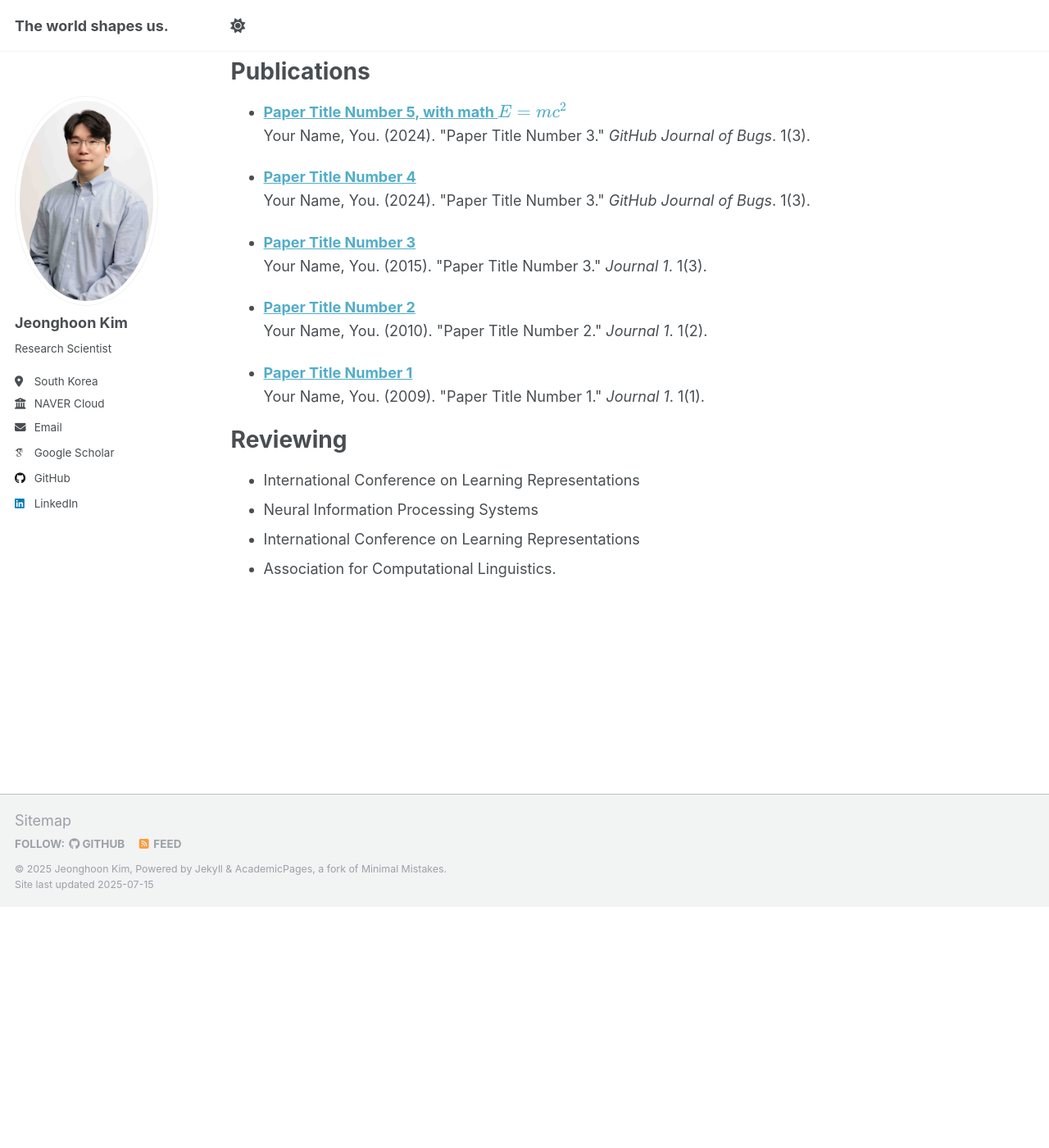
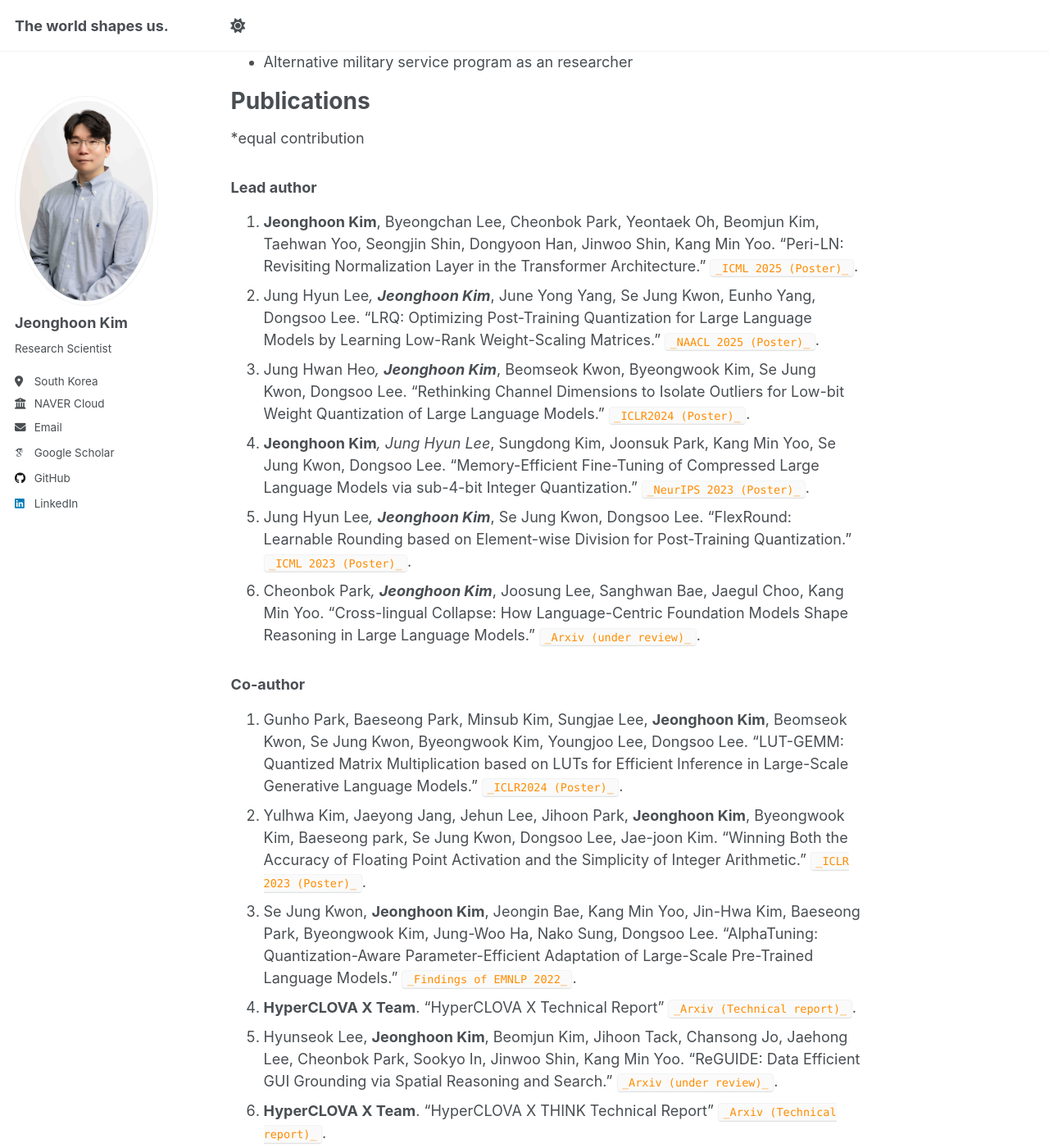
Before and after one commit to penpaperkeycode/penpaperkeycode.github.io, a Jekyll site: the page built from _pages/about.md, in a window 1280 px wide and 1400 px high, scrolled down 811 px. Shown: the whole window at 82% size. Built offline with Jekyll 4.4.1, drawn with Linux system fonts in a browser that asks for light colours; some web fonts are replaced; before the commit the page ends 1917 px from its top, so only the background shows below that; some of the changed text lies outside the part shown.

Commit message:
Update about.md

```diff
--- a/_pages/about.md
+++ b/_pages/about.md
@@ -19,17 +19,35 @@ Work Experience
 **NAVER Cloud** : Dec.2021 - Present / Foundation Research, Technical Lead (Research Scientist)
    * Pre-training efficiency & Transformers architecture
    * Multi-linguality and multi-modality of large-scale Transformers
+   * Model compression & quantization
 
 **LG Energy Solution** : Nov.2020 - Nov.2021 / Business Strategy, Research Scientist
 
 **Nepes** : Jan.2018 - Oct.2020 / Future Intelligence, Researcher
    * Alternative military service program as an researcher
 
+
 Publications
 ======
-  <ul>{% for post in site.publications reversed %}
-    {% include archive-single-cv.html %}
-  {% endfor %}</ul>
+*equal contribution
+
+### Lead author
+1. **Jeonghoon Kim**, Byeongchan Lee, Cheonbok Park, Yeontaek Oh, Beomjun Kim, Taehwan Yoo, Seongjin Shin, Dongyoon Han, Jinwoo Shin, Kang Min Yoo. “Peri-LN: Revisiting Normalization Layer in the Transformer Architecture.” <code style="color : darkorange">_ICML 2025 (Poster)_</code>.
+2. Jung Hyun Lee*, **Jeonghoon Kim***, June Yong Yang, Se Jung Kwon, Eunho Yang, Dongsoo Lee. “LRQ: Optimizing Post-Training Quantization for Large Language Models by Learning Low-Rank Weight-Scaling Matrices.” <code style="color : darkorange">_NAACL 2025 (Poster)_</code>.
+3. Jung Hwan Heo*, **Jeonghoon Kim***, Beomseok Kwon, Byeongwook Kim, Se Jung Kwon, Dongsoo Lee. “Rethinking Channel Dimensions to Isolate Outliers for Low-bit Weight Quantization of Large Language Models.” <code style="color : darkorange">_ICLR2024 (Poster)_</code>.
+4. **Jeonghoon Kim***, Jung Hyun Lee*, Sungdong Kim, Joonsuk Park, Kang Min Yoo, Se Jung Kwon, Dongsoo Lee. “Memory-Efficient Fine-Tuning of Compressed Large Language Models via sub-4-bit Integer Quantization.”  <code style="color : darkorange">_NeurIPS 2023 (Poster)_</code>.
+5. Jung Hyun Lee*, **Jeonghoon Kim***, Se Jung Kwon, Dongsoo Lee. “FlexRound: Learnable Rounding based on Element-wise Division for Post-Training Quantization.” <code style="color : darkorange">_ICML 2023 (Poster)_</code>.
+6. Cheonbok Park*, **Jeonghoon Kim***, Joosung Lee, Sanghwan Bae, Jaegul Choo, Kang Min Yoo. “Cross-lingual Collapse: How Language-Centric Foundation Models Shape Reasoning in Large Language Models.” <code style="color : darkorange">_Arxiv (under review)_</code>.
+
+
+### Co-author
+7. Gunho Park, Baeseong Park, Minsub Kim, Sungjae Lee, **Jeonghoon Kim**, Beomseok Kwon, Se Jung Kwon, Byeongwook Kim, Youngjoo Lee, Dongsoo Lee.  "LUT-GEMM: Quantized Matrix Multiplication based on LUTs for Efficient Inference in Large-Scale Generative Language Models." <code style="color : darkorange">_ICLR2024 (Poster)_</code>.
+8. Yulhwa Kim, Jaeyong Jang, Jehun Lee, Jihoon Park, **Jeonghoon Kim**, Byeongwook Kim, Baeseong park, Se Jung Kwon, Dongsoo Lee, Jae-joon Kim. “Winning Both the Accuracy of Floating Point Activation and the Simplicity of Integer Arithmetic.” <code style="color : darkorange">_ICLR 2023 (Poster)_</code>.
+9. Se Jung Kwon, **Jeonghoon Kim**, Jeongin Bae, Kang Min Yoo, Jin-Hwa Kim, Baeseong Park, Byeongwook Kim, Jung-Woo Ha, Nako Sung, Dongsoo Lee. “AlphaTuning: Quantization-Aware Parameter-Efficient Adaptation of Large-Scale Pre-Trained Language Models.” <code style="color : darkorange">_Findings of EMNLP 2022_</code>.
+10. **HyperCLOVA X Team**. “HyperCLOVA X Technical Report” <code style="color : darkorange">_Arxiv (Technical report)_</code>.
+11. Hyunseok Lee, **Jeonghoon Kim**, Beomjun Kim, Jihoon Tack, Chansong Jo, Jaehong Lee, Cheonbok Park, Sookyo In, Jinwoo Shin, Kang Min Yoo. “ReGUIDE: Data Efficient GUI Grounding via Spatial Reasoning and Search.” <code style="color : darkorange">_Arxiv (under review)_</code>.
+12. **HyperCLOVA X Team**. “HyperCLOVA X THINK Technical Report” <code style="color : darkorange">_Arxiv (Technical report)_</code>.
+
 
 
 Reviewing
```
